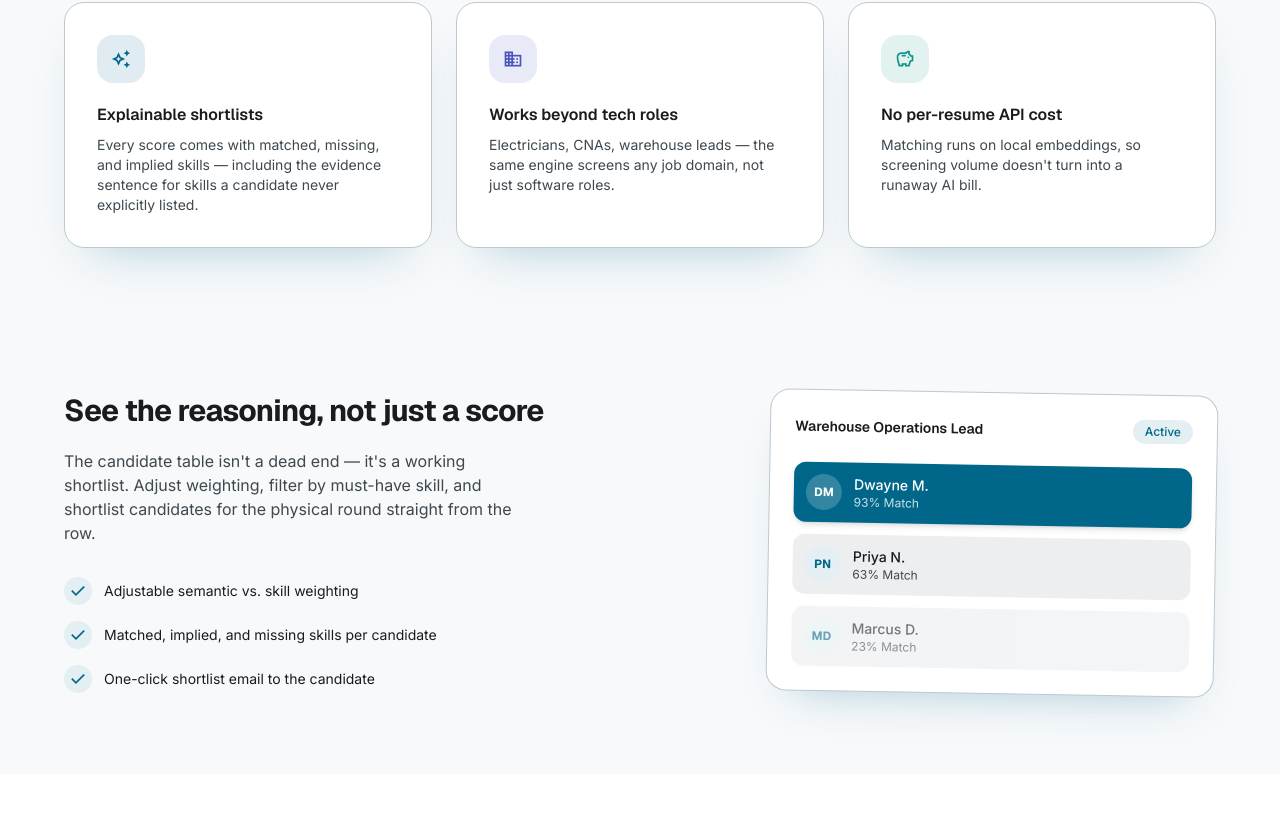
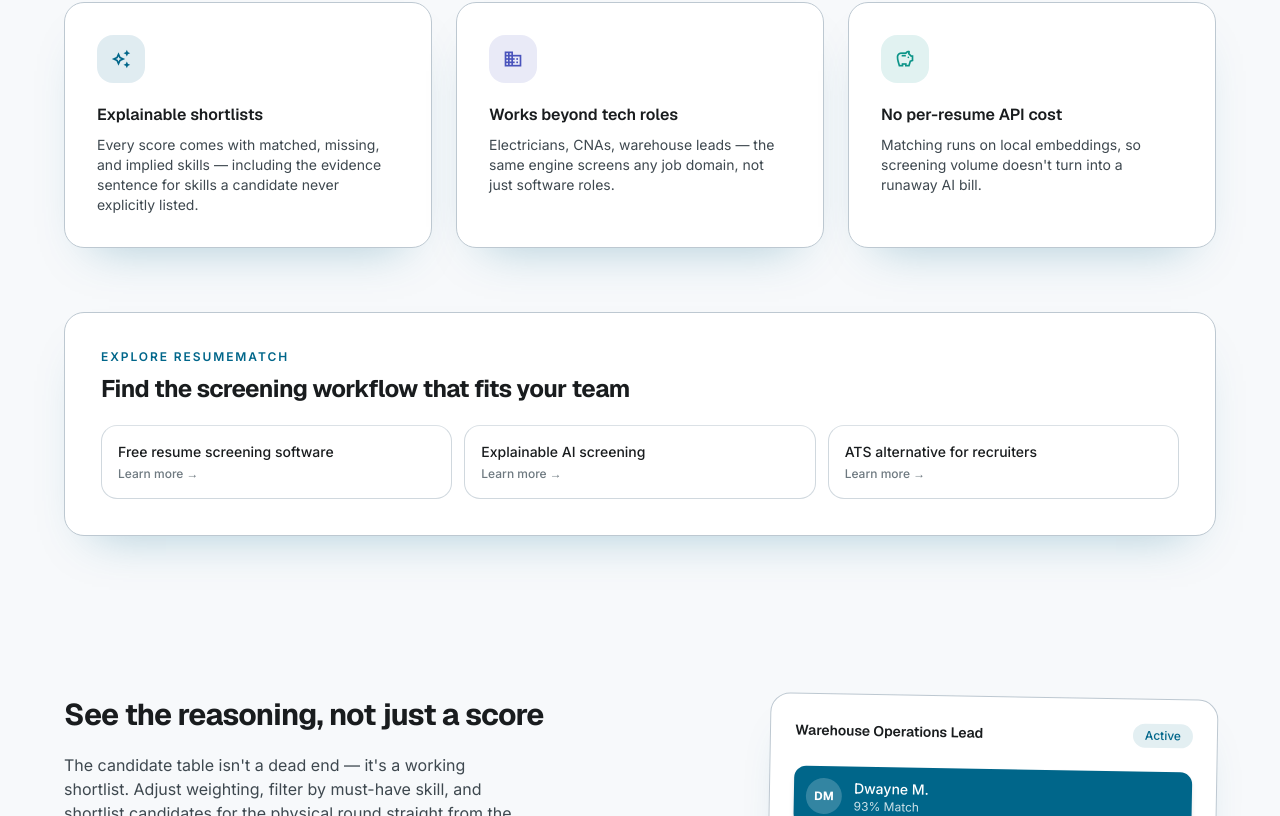
Before and after one commit to Aryan-Arora/resumematch, a React (Vite) app in the folder client/: page / in a window 1280 px wide. Shown: the part 1806-2622 px from the top of the page. Built offline with nearby package versions, Linux system fonts and the light colour scheme; no server answers.

Commit message:
Add SEO landing pages and internal links

```diff
--- a/client/src/components/BlogPost.jsx
+++ b/client/src/components/BlogPost.jsx
@@ -82,6 +82,11 @@
             ))}
           </div>
 
+          <div className="mt-10 grid sm:grid-cols-2 gap-3">
+            <a href="/explainable-ai-resume-screening" className="glass-panel p-4 text-sm font-medium text-[var(--color-text)] hover:text-[var(--color-accent)]">See explainable AI screening →</a>
+            <a href="/free-resume-screening-software" className="glass-panel p-4 text-sm font-medium text-[var(--color-text)] hover:text-[var(--color-accent)]">Try free resume screening →</a>
+          </div>
+
           <div className="mt-12 pt-8 border-t border-[var(--color-border)]/60">
             <a
               href="/demo"
--- a/client/src/components/Home.jsx
+++ b/client/src/components/Home.jsx
@@ -280,6 +280,16 @@
           </Reveal>
         </section>
 
+        <section className="w-full px-6 md:px-16 pb-20">
+          <div className="max-w-6xl mx-auto clay-card p-7 md:p-9">
+            <p className="text-xs uppercase tracking-[0.16em] text-[var(--color-accent)] font-semibold mb-2">Explore ResumeMatch</p>
+            <h2 className="font-heading text-2xl font-bold tracking-tight text-[var(--color-text)] mb-5">Find the screening workflow that fits your team</h2>
+            <div className="grid md:grid-cols-3 gap-3">
+              {[["/free-resume-screening-software", "Free resume screening software"], ["/explainable-ai-resume-screening", "Explainable AI screening"], ["/ats-alternative-for-recruiters", "ATS alternative for recruiters"]].map(([href, label]) => <a key={href} href={href} className="glass-panel p-4 text-sm font-medium text-[var(--color-text)] hover:text-[var(--color-accent)]">{label}<span className="block text-xs text-[var(--color-text-faint)] mt-1">Learn more →</span></a>)}
+            </div>
+          </div>
+        </section>
+
         {/* Preview */}
         <Reveal as="section" className="w-full px-6 md:px-16 py-20 flex flex-col lg:flex-row items-center gap-16">
           <div className="flex-1">
--- /dev/null
+++ b/client/src/components/SeoLandingPage.jsx
@@ -0,0 +1,51 @@
+import { useSEO, useJsonLd } from "../lib/seo";
+import SiteHeader from "./SiteHeader";
+import SiteFooter from "./SiteFooter";
+
+const PAGES = {
+  "/free-resume-screening-software": {
+    title: "Free Resume Screening Software",
+    description: "Screen resumes against a job description with explainable matched, missing, and implied skills. Try ResumeMatch free with no signup.",
+    eyebrow: "Free resume screening software",
+    intro: "Review more resumes without turning every shortlist into a guessing game.",
+    body: "ResumeMatch compares each resume with your actual job description, ranks the candidates, and keeps the evidence behind every match visible. Start with the free demo, then create a workspace when you need saved projects and larger batches.",
+    points: ["Paste a job description and upload PDF or DOCX resumes", "See matched, missing, and implied skills for every candidate", "Start without an account and upgrade to saved team projects when ready"],
+  },
+  "/explainable-ai-resume-screening": {
+    title: "Explainable AI Resume Screening",
+    description: "Understand why a candidate matches a role with explainable AI resume screening, evidence sentences, and visible skill gaps.",
+    eyebrow: "Explainable AI resume screening",
+    intro: "A match score is useful only when you can inspect the reasoning behind it.",
+    body: "ResumeMatch keeps the screening trail visible: semantic similarity, explicit skill matches, implied skills, missing requirements, and the resume evidence that supports each inference. That gives recruiters a shortlist they can question and defend.",
+    points: ["Adjust semantic and skill weighting for the role", "Inspect evidence instead of accepting a black-box score", "Use the same workflow across technical and non-technical hiring"],
+  },
+  "/ats-alternative-for-recruiters": {
+    title: "ATS Alternative for Recruiters and Small Teams",
+    description: "A focused ATS alternative for recruiters who need fast, explainable resume screening without an enterprise hiring platform.",
+    eyebrow: "ATS alternative for recruiters",
+    intro: "Keep the screening step focused when a full applicant tracking system is more than you need.",
+    body: "ResumeMatch is built for the moment between receiving applications and deciding who deserves a closer look. Create a project, invite teammates with a workspace join code, and move from job description to explainable shortlist in one place.",
+    points: ["Share projects with your hiring team", "Screen PDF and DOCX resumes in bulk", "Star candidates and shortlist them from the review table"],
+  },
+};
+
+export default function SeoLandingPage({ path }) {
+  const page = PAGES[path] || PAGES["/free-resume-screening-software"];
+  useSEO({ title: page.title, description: page.description, path });
+  useJsonLd({ "@context": "https://schema.org", "@type": "SoftwareApplication", name: "ResumeMatch", applicationCategory: "BusinessApplication", url: `https://resumematch.co.in${path}`, description: page.description });
+
+  return <div className="min-h-screen bg-[var(--color-bg)]"><SiteHeader /><main className="pt-32 pb-24 px-6 md:px-16">
+    <section className="max-w-4xl mx-auto text-center">
+      <p className="text-xs uppercase tracking-[0.18em] text-[var(--color-accent)] font-semibold mb-5">{page.eyebrow}</p>
+      <h1 className="font-heading text-4xl md:text-6xl font-bold tracking-tight text-[var(--color-text)] text-balance mb-6">{page.intro}</h1>
+      <p className="max-w-2xl mx-auto text-lg leading-relaxed text-[var(--color-text-muted)] mb-9">{page.body}</p>
+      <div className="flex flex-col sm:flex-row gap-3 justify-center">
+        <a href="/demo" className="clay-button bg-[var(--color-cta-bg)] text-[var(--color-cta-text)] px-7 py-3.5 rounded-full font-heading font-medium text-sm">Try the free demo</a>
+        <a href="/blog" className="glass-panel px-7 py-3.5 rounded-full font-heading font-medium text-sm text-[var(--color-text)]">Read the screening guide</a>
+      </div>
+    </section>
+    <section className="max-w-4xl mx-auto mt-20 grid md:grid-cols-3 gap-5">
+      {page.points.map((point, i) => <div key={point} className="clay-card p-6"><div className="w-9 h-9 rounded-full bg-[var(--color-accent-soft)] text-[var(--color-accent)] flex items-center justify-center font-heading font-bold mb-4">{i + 1}</div><p className="text-sm leading-relaxed text-[var(--color-text)]">{point}</p></div>)}
+    </section>
+  </main><SiteFooter /></div>;
+}
--- a/client/src/main.jsx
+++ b/client/src/main.jsx
@@ -11,6 +11,7 @@
 import LegalPage from './components/LegalPage.jsx'
 import Blog from './components/Blog.jsx'
 import BlogPost from './components/BlogPost.jsx'
+import SeoLandingPage from './components/SeoLandingPage.jsx'
 
 // No client-side router in this app — the public, unauthenticated routes
 // (/, /demo, /reset-password, /privacy, /terms, /blog, /blog/:slug) are
@@ -20,10 +21,13 @@
 // behind /login.
 const path = window.location.pathname
 const blogSlug = path.startsWith('/blog/') ? path.slice('/blog/'.length) : null
+const seoPaths = new Set(['/free-resume-screening-software', '/explainable-ai-resume-screening', '/ats-alternative-for-recruiters'])
 
 createRoot(document.getElementById('root')).render(
   <StrictMode>
-    {path === '/login' ? (
+    {seoPaths.has(path) ? (
+      <SeoLandingPage path={path} />
+    ) : path === '/login' ? (
       <AuthGate>
         <OrgGate>
           <App />
```
Also changed, not shown: 1 other file (tests, documents, lock files or other folders).
